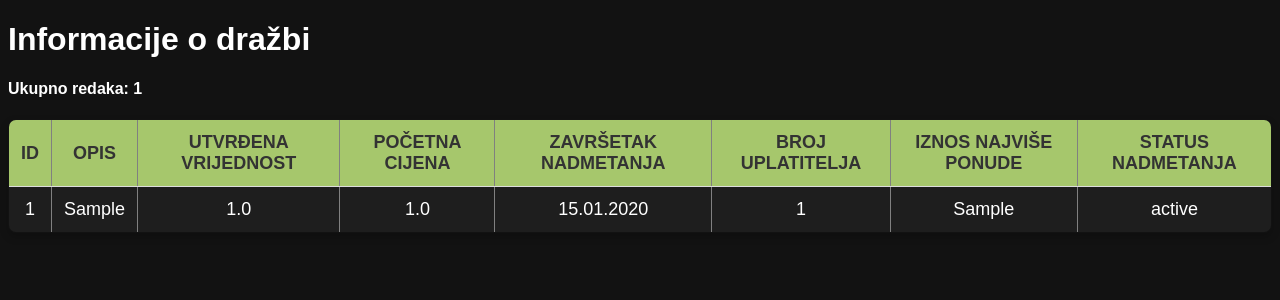
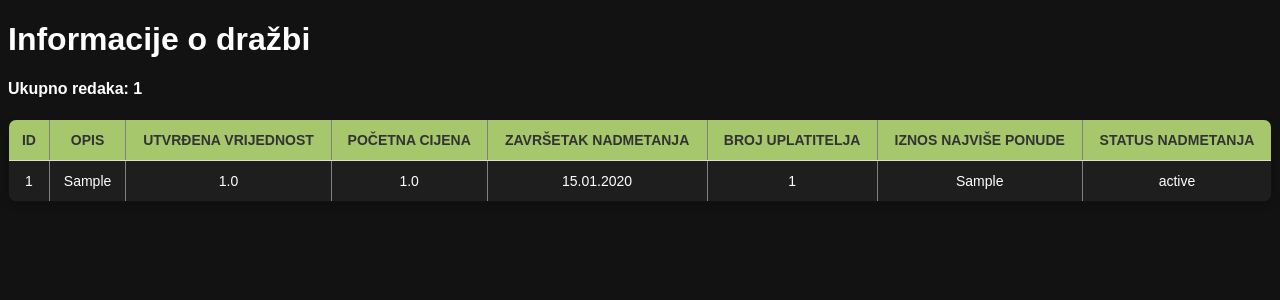
Before and after one commit to senf-f/ponip_prikaz, a Flask app: page / in a window 1280 px wide. Shown: the top 300 px of the page. Run offline with Flask 3, Linux system fonts and the light colour scheme; tables that the repository leaves empty hold one stand-in row (values such as "Sample post").

Commit message:
Decreased font size

```diff
--- a/static/style.css
+++ b/static/style.css
@@ -42,7 +42,7 @@ table {
     width: 100%;
     border-collapse: collapse;
     margin: 20px 0;
-    font-size: 18px;
+    font-size: 14px;
     text-align: center;
     border-radius: 8px;
     overflow: hidden;
```
